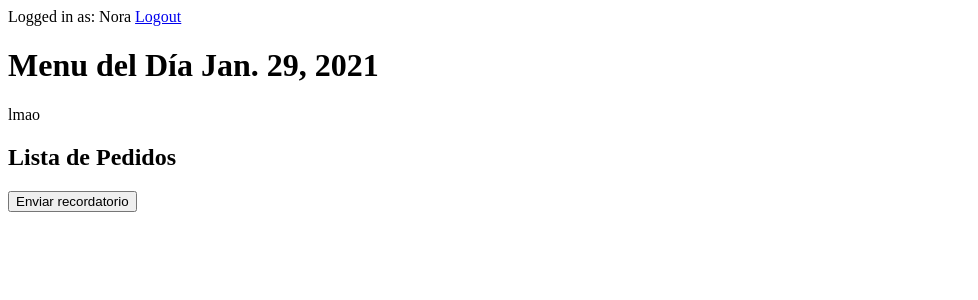
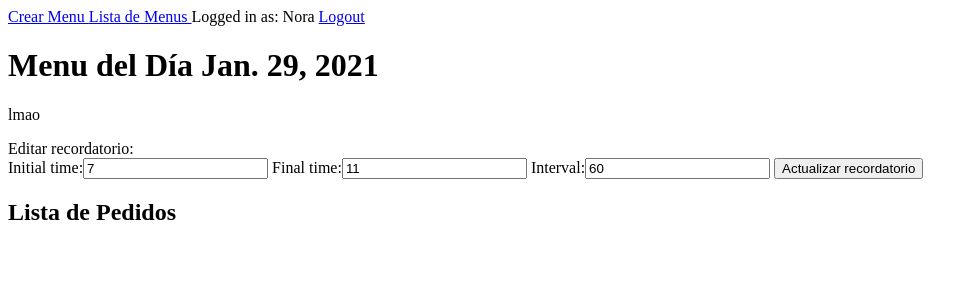
Before and after one commit to Shiroko7/Backend-Test-Olavarria, a Django app: page /mealmngmt/menu-details/08c76650-65a9-430d-abe7-33ddcc85e97b/ in a window 1280 px wide. Shown: the top 300 px of the page, without its empty margins (0-978 px from the left). Run offline with Django 3.2, Linux system fonts and the light colour scheme; a user stored in the database is signed in; data comes from the database, SQL or seed files in the repository; both versions use the stored data as it was after the commit.

Commit message:
added apscheduler views

```diff
--- a/BackendTest/settings.py
+++ b/BackendTest/settings.py
@@ -137,3 +137,7 @@ SCHEDULER_CONFIG = {
         "type": "threadpool"
     },
 }
+
+# active hours
+OPEN_HOUR = 7
+CLOSE_HOUR = 11
--- a/BackendTest/urls.py
+++ b/BackendTest/urls.py
@@ -1,9 +1,13 @@
 from django.contrib import admin
 from django.urls import path, include
 from django.contrib.auth.views import LoginView, LogoutView
+from django.shortcuts import render
+from mealmngmt.views import view_home
+
 
 urlpatterns = [
     path('admin/', admin.site.urls),
+    path('', view_home, name="home"),
     path('mealmngmt/', include('mealmngmt.urls', namespace="mealmngmt")),
     path('login/', LoginView.as_view(), name='login'),
     path('logout/', LogoutView.as_view(), name='logout'),
--- a/mealmngmt/apps.py
+++ b/mealmngmt/apps.py
@@ -5,6 +5,5 @@ class MealmngmtConfig(AppConfig):
     name = 'mealmngmt'
 
     def ready(self):
-        print("HUUUUUUUUUUUUUUUUUu")
         from scheduler import scheduler
         scheduler.start()
--- a/mealmngmt/forms.py
+++ b/mealmngmt/forms.py
@@ -1,4 +1,5 @@
 from django import forms
+from django.conf import settings
 
 
 class CreateMenuForm(forms.Form):
@@ -12,3 +13,9 @@ class RequestMenuForm(forms.Form):
     last_name = forms.CharField()
     option = forms.CharField(widget=forms.Textarea)
     customization = forms.CharField(widget=forms.Textarea)
+
+
+class SchedulerForm(forms.Form):
+    initial_time = forms.IntegerField(initial=settings.OPEN_HOUR)
+    final_time = forms.IntegerField(initial=settings.CLOSE_HOUR)
+    interval = forms.IntegerField(initial=60)
--- a/mealmngmt/templates/mealmngmt/create_menu.html
+++ b/mealmngmt/templates/mealmngmt/create_menu.html
@@ -14,7 +14,11 @@
     {% if post  %}
 
       {{msg}}
-      <a href = "{% url 'mealmngmt:menu' uuid %}">{{newlink}}</a>
+      Un recordatrio ha sido programado, para ver los pedidos y editar los recordatorios de slack dirigirse a:
+      <a href = "{% url 'mealmngmt:menu-details' uuid %}">{{detaillink}}</a>
+
+      Link del menu único para los usuarios:
+      <a href = "{% url 'mealmngmt:menu' uuid %}">{{sharelink}}</a>
 
     {% endif %}
 </div>
--- a/mealmngmt/templates/mealmngmt/menu_details.html
+++ b/mealmngmt/templates/mealmngmt/menu_details.html
@@ -1,10 +1,17 @@
 {% extends "base.html" %} {% block content %}
-
+<script>jQuery(document).ready(function(){ jQuery('.timepicker').datepicker(); });</script>
 <div>
 	<h1>Menu del Día {{menu.date}}</h1>
 
-	{{menu.message}}
+	<p>{{menu.message}}</p>
 
+	</h2>Editar recordatorio:</h2>
+	<form method="post" action".">
+      {% csrf_token %}
+		{{form}}
+		<button>Actualizar recordatorio</button>
+		<p>{{msg}}
+	</form>
 	<h2>Lista de Pedidos</h2>
 
 	<ul>
@@ -16,10 +23,7 @@
 		{% endfor %}
 	</ul>
 
-	<form method="post" action".">
-      {% csrf_token %}
-		<button>Enviar recordatorio</button>
-	</form>
+
 </div>
 
 {% endblock content %}
--- a/mealmngmt/templates/mealmngmt/reminder.html
+++ /dev/null
@@ -1 +0,0 @@
-{% extends django_slack %} {% block text %} HELLO WORLD1 {% endblock %}
--- a/mealmngmt/views.py
+++ b/mealmngmt/views.py
@@ -1,8 +1,15 @@
+import datetime
+
 from django.shortcuts import render, redirect
 from django.contrib.auth.decorators import login_required
-from .forms import CreateMenuForm, RequestMenuForm
+from .forms import CreateMenuForm, RequestMenuForm, SchedulerForm
 from .models import Menu, MealManager, MenuRequest
-import datetime
+from django.conf import settings
+from scheduler.scheduler import scheduler, slack_reminder
+
+
+def view_home(request):
+    return render(request, 'mealmngmt/home.html')
 
 
 # Manager views
@@ -24,15 +31,29 @@ def create_menu(request):
                 date=date,
                 mealmanager=mealmanager
             )
-            newlink = "{0}menu/{1}/".format(
+            detaillink = "{0}menu_details/{1}/".format(
+                request.build_absolute_uri('/mealmngmt/'), menu.id)
+            sharelink = "{0}menu/{1}/".format(
                 request.build_absolute_uri('/mealmngmt/'), menu.id)
             context = {
                 "form": form,
                 "uuid": menu.id,
-                "newlink": newlink,
+                "sharelink": sharelink,
+                "detaillink": detaillink,
                 "msg": "Link para compartir el menu.",
                 "post": True
             }
+            url = "{0}menu/{1}/".format(
+                request.build_absolute_uri('/mealmngmt/'), menu.id)
+            scheduler.add_job(
+                slack_reminder,
+                args=[settings.OPEN_HOUR, settings.CLOSE_HOUR, url, menu.id],
+                trigger='interval',
+                minutes=1,
+                id="slack_reminder",
+                max_instances=1,
+                replace_existing=True,
+            )
             return render(request, "mealmngmt/create_menu.html", context)
     else:
         form = CreateMenuForm()
@@ -56,16 +77,46 @@ def menu_list(request):
 def menu_details(request, uuid):
     menu = Menu.objects.get(id=uuid)
     menurequests = MenuRequest.objects.filter(menu=menu)
+    form = SchedulerForm()
     context = {
         "menu": menu,
         "requests": menurequests,
+        "form": SchedulerForm,
     }
+    if request.method == "POST":
+        form = SchedulerForm(request.POST)
+        if form.is_valid():
+            context = {
+                "menu": menu,
+                "requests": menurequests,
+                "form": form,
+                "msg": "recordatorio actualizado"
+            }
+            url = "{0}menu/{1}/".format(
+                request.build_absolute_uri('/mealmngmt/'), uuid)
+            scheduler.add_job(
+                slack_reminder,
+                args=[form.cleaned_data['initial_time'],
+                      form.cleaned_data['final_time'], url, uuid],
+                trigger='interval',
+                minutes=form.cleaned_data['interval'],
+                id="slack_reminder",
+                max_instances=1,
+                replace_existing=True,
+            )
+            return render(request, "mealmngmt/menu_details.html", context)
     return render(request, "mealmngmt/menu_details.html", context)
 
 
 # employes view
 
 def view_menu(request, uuid):
+    # check if menu is avaible to choose from
+    now = datetime.datetime.now()
+    if settings.OPEN_HOUR <= now.hour < settings.CLOSE_HOUR:
+        enabled = "enabled"
+    else:
+        enabled = "disabled"
     form = RequestMenuForm()
     menu = Menu.objects.get(id=uuid)
     context = {
@@ -73,6 +124,7 @@ def view_menu(request, uuid):
         "message": menu.message,
         "date": menu.date,
         "post": False,
+        "enabled": enabled
     }
     if request.method == "POST":
         form = RequestMenuForm(request.POST)
--- a/templates/navbar.html
+++ b/templates/navbar.html
@@ -1,13 +1,23 @@
 <header class="text-gray-700 body-font">
-    <div class="container mx-auto flex flex-wrap p-5 flex-col md:flex-row items-center">
+	<div
+		class="container mx-auto flex flex-wrap p-5 flex-col md:flex-row items-center"
+	>
 		{% if request.user.is_authenticated %}
+		<a href="{% url 'mealmngmt:create-menu' %}"> Crear Menu </a>
+		<a href="{% url 'mealmngmt:menu-list' %}"> Lista de Menus </a>
+
 		Logged in as: {{ request.user.username }}
-        <a href="{% url 'logout' %}" class="ml-3 inline-flex items-center bg-gray-200 border-0 py-1 px-3 focus:outline-none hover:bg-gray-300 rounded text-base mt-4 md:mt-0">
+		<a
+			href="{% url 'logout' %}"
+			class="ml-3 inline-flex items-center bg-gray-200 border-0 py-1 px-3 focus:outline-none hover:bg-gray-300 rounded text-base mt-4 md:mt-0"
+		>
 			Logout
-
 		</a>
 		{% else %}
-      <a href="{% url 'login' %}" class="inline-flex items-center bg-gray-200 border-0 py-1 px-3 focus:outline-none hover:bg-gray-300 rounded text-base mt-4 md:mt-0">
+		<a
+			href="{% url 'login' %}"
+			class="inline-flex items-center bg-gray-200 border-0 py-1 px-3 focus:outline-none hover:bg-gray-300 rounded text-base mt-4 md:mt-0"
+		>
 			Login
 		</a>
 		{% endif %}
```
Also changed, not shown: mealmngmt/templates/mealmngmt/home.html (added, +7 -0 lines), mealmngmt/templates/mealmngmt/menu.html (+6 -4 lines), scheduler/scheduler.py (+21 -22 lines), db.sqlite3. Lines whose indentation alone changed are shown as unchanged.
